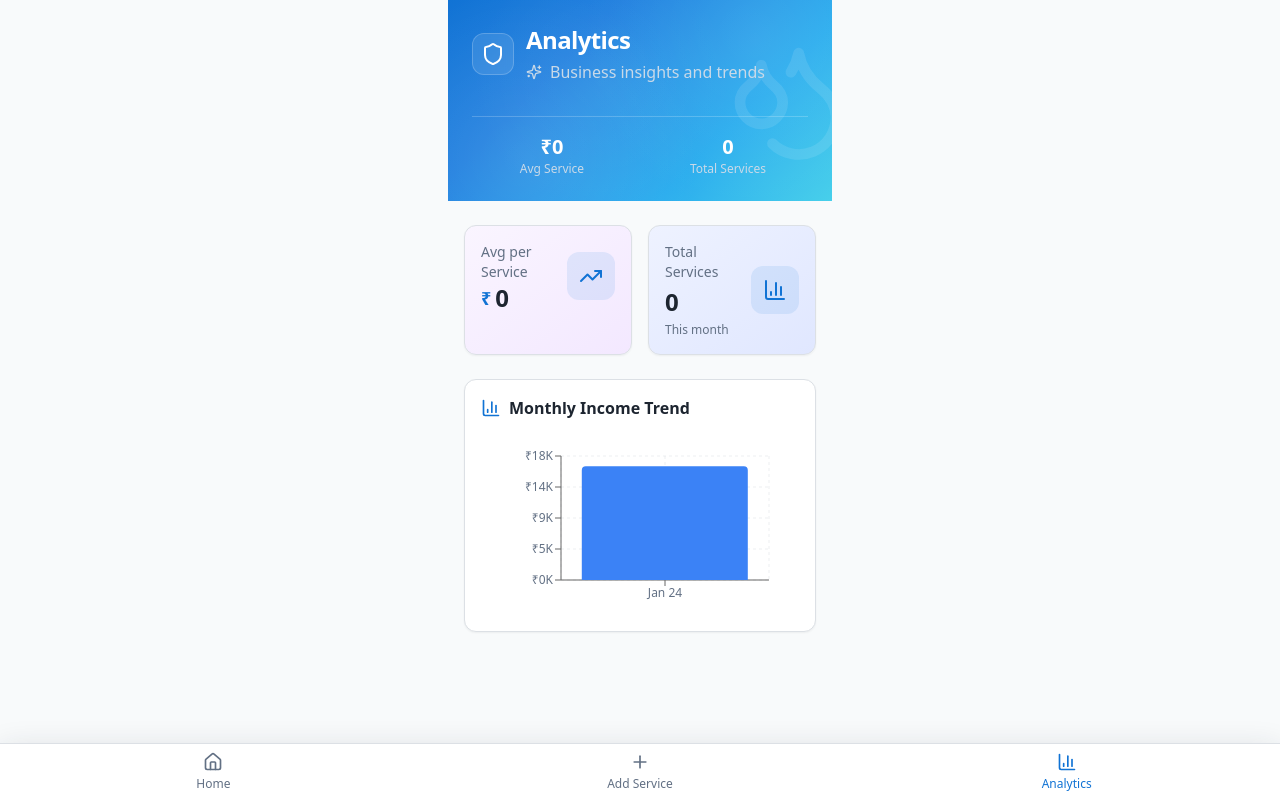
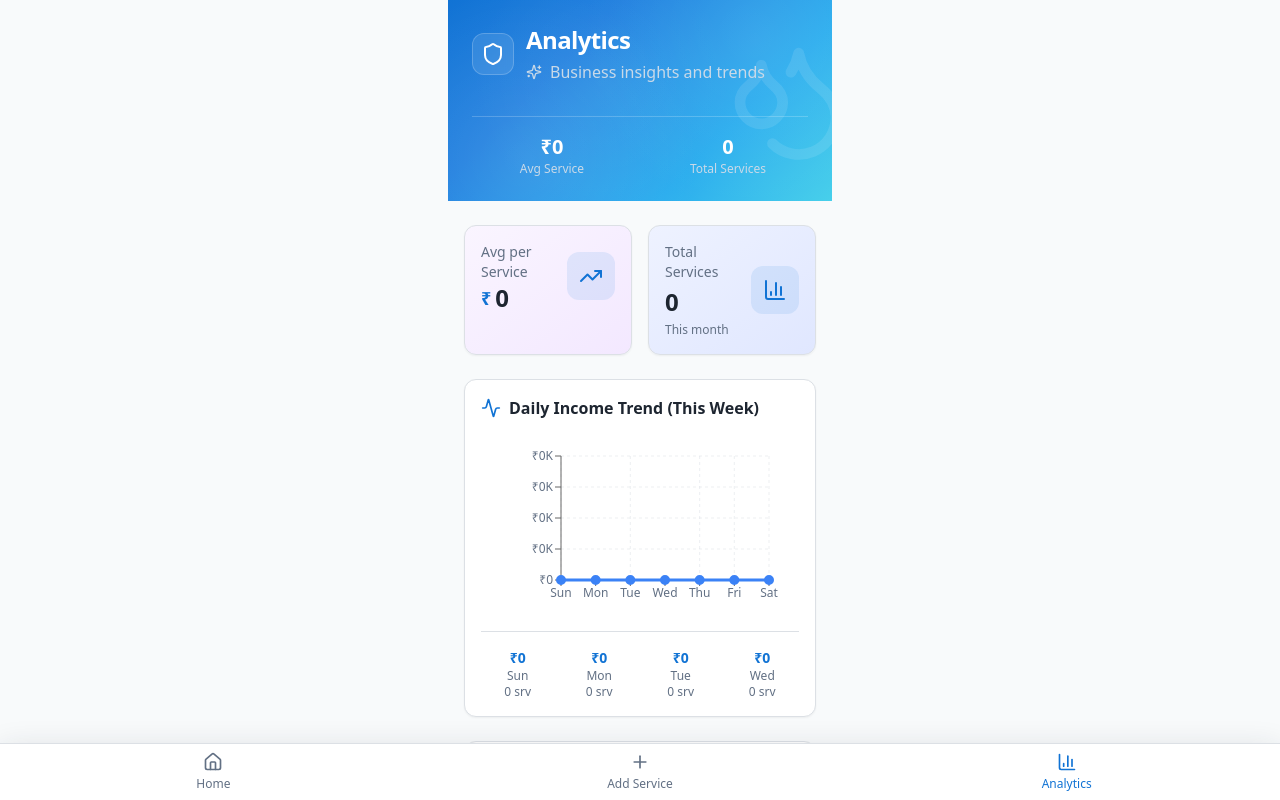
Before and after one commit to praveenparshiva/suraksha-stats-hub, a React (Vite) app: page / in a window 1280 px wide. Both pictures are taken after a click on the button "Analytics". Shown: the top 800 px of the page. Built offline with nearby package versions, Linux system fonts and the light colour scheme.

Commit message:
Add weekly income trend

```diff
--- a/src/contexts/ServiceContext.tsx
+++ b/src/contexts/ServiceContext.tsx
@@ -9,6 +9,7 @@ interface ServiceContextType {
   deleteCustomer: (id: string) => void;
   getCurrentMonthStats: () => MonthlyStats;
   getMonthlyHistory: () => MonthlyStats[];
+  getDailyWeeklyTrend: () => { day: string; income: number; services: number }[];
   searchCustomers: (query: string) => CustomerRecord[];
   loading: boolean;
 }
@@ -192,6 +193,35 @@ export function ServiceProvider({ children }: { children: React.ReactNode }) {
     return Array.from(monthlyData.values()).sort((a, b) => b.month.localeCompare(a.month));
   };
 
+  const getDailyWeeklyTrend = () => {
+    const today = new Date();
+    const weekStart = new Date(today);
+    weekStart.setDate(today.getDate() - today.getDay()); // Start of week (Sunday)
+
+    const dailyData = [];
+    const dayNames = ['Sun', 'Mon', 'Tue', 'Wed', 'Thu', 'Fri', 'Sat'];
+
+    for (let i = 0; i < 7; i++) {
+      const currentDay = new Date(weekStart);
+      currentDay.setDate(weekStart.getDate() + i);
+      const dayString = currentDay.toISOString().split('T')[0]; // YYYY-MM-DD
+
+      const dayCustomers = customers.filter(customer =>
+        customer.serviceDate === dayString
+      );
+
+      const dayIncome = dayCustomers.reduce((sum, customer) => sum + customer.price, 0);
+
+      dailyData.push({
+        day: dayNames[i],
+        income: dayIncome,
+        services: dayCustomers.length
+      });
+    }
+
+    return dailyData;
+  };
+
   const searchCustomers = (query: string): CustomerRecord[] => {
     if (!query.trim()) return customers;
 
@@ -212,6 +242,7 @@ export function ServiceProvider({ children }: { children: React.ReactNode }) {
         deleteCustomer,
         getCurrentMonthStats,
         getMonthlyHistory,
+        getDailyWeeklyTrend,
         searchCustomers,
         loading,
       }}
--- a/src/screens/AnalyticsScreen.tsx
+++ b/src/screens/AnalyticsScreen.tsx
@@ -1,5 +1,5 @@
 import React from 'react';
-import { TrendingUp, Calendar, PieChart, BarChart3 } from 'lucide-react';
+import { TrendingUp, Calendar, PieChart, BarChart3, Activity } from 'lucide-react';
 import { useService } from '@/contexts/ServiceContext';
 import { StatCard } from '@/components/service/StatCard';
 import { EnhancedHeader } from '@/components/ui/enhanced-header';
@@ -19,7 +19,9 @@ import {
   Bar,
   XAxis,
   YAxis,
-  CartesianGrid
+  CartesianGrid,
+  LineChart,
+  Line
 } from 'recharts';
 
 const CHART_COLORS = {
@@ -30,10 +32,11 @@ const CHART_COLORS = {
 };
 
 export function AnalyticsScreen() {
-  const { getCurrentMonthStats, getMonthlyHistory } = useService();
+  const { getCurrentMonthStats, getMonthlyHistory, getDailyWeeklyTrend } = useService();
 
   const currentStats = getCurrentMonthStats();
   const monthlyHistory = getMonthlyHistory().slice(0, 6); // Last 6 months
+  const dailyWeeklyData = getDailyWeeklyTrend();
 
   // Prepare service breakdown data for pie chart
   const serviceData = [
@@ -175,6 +178,66 @@ export function AnalyticsScreen() {
         </Card>
       )}
 
+      {/* Daily Weekly Income Trend - Line Chart */}
+      <Card className="p-4">
+        <div className="space-y-4">
+          <div className="flex items-center gap-2">
+            <Activity className="h-5 w-5 text-primary" />
+            <h3 className="font-semibold text-card-foreground">Daily Income Trend (This Week)</h3>
+          </div>
+
+          <ChartContainer config={chartConfig}>
+            <LineChart
+              data={dailyWeeklyData}
+              margin={{
+                top: 20,
+                right: 30,
+                left: 20,
+                bottom: 5,
+              }}
+            >
+              <CartesianGrid strokeDasharray="3 3" />
+              <XAxis
+                dataKey="day"
+                tick={{ fontSize: 12 }}
+              />
+              <YAxis
+                tick={{ fontSize: 12 }}
+                tickFormatter={(value) => value === 0 ? '₹0' : `₹${(value / 1000).toFixed(0)}K`}
+              />
+              <ChartTooltip
+                content={<ChartTooltipContent />}
+                formatter={(value: number, name: string) => [
+                  name === 'income' ? `₹${value.toLocaleString('en-IN')}` : value,
+                  name === 'income' ? 'Income' : 'Services'
+                ]}
+              />
+              <Line
+                type="monotone"
+                dataKey="income"
+                stroke={CHART_COLORS.primary}
+                strokeWidth={3}
+                dot={{ fill: CHART_COLORS.primary, strokeWidth: 2, r: 4 }}
+                activeDot={{ r: 6, stroke: CHART_COLORS.primary, strokeWidth: 2 }}
+              />
+            </LineChart>
+          </ChartContainer>
+
+          {/* Daily summary */}
+          <div className="grid grid-cols-4 gap-2 pt-4 border-t border-border">
+            {dailyWeeklyData.slice(0, 4).map((day, index) => (
+              <div key={day.day} className="text-center">
+                <div className="text-sm font-bold text-primary">
+                  {day.income > 0 ? `₹${(day.income / 1000).toFixed(1)}K` : '₹0'}
+                </div>
+                <div className="text-xs text-muted-foreground">{day.day}</div>
+                <div className="text-xs text-muted-foreground">{day.services} srv</div>
+              </div>
+            ))}
+          </div>
+        </div>
+      </Card>
+
       {/* Monthly Income Trend - Bar Chart */}
       {monthlyIncomeData.length > 0 && (
         <Card className="p-4">
```
